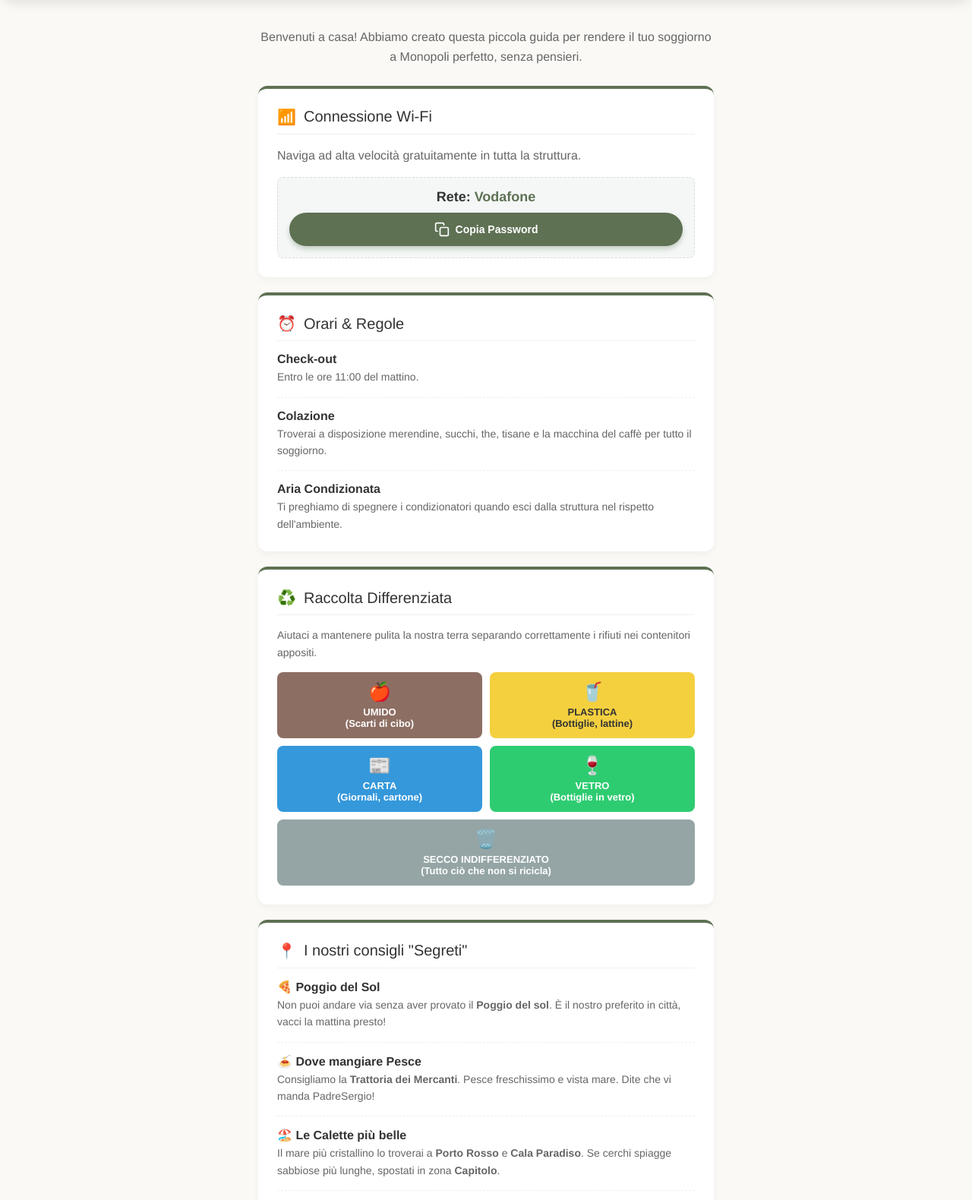
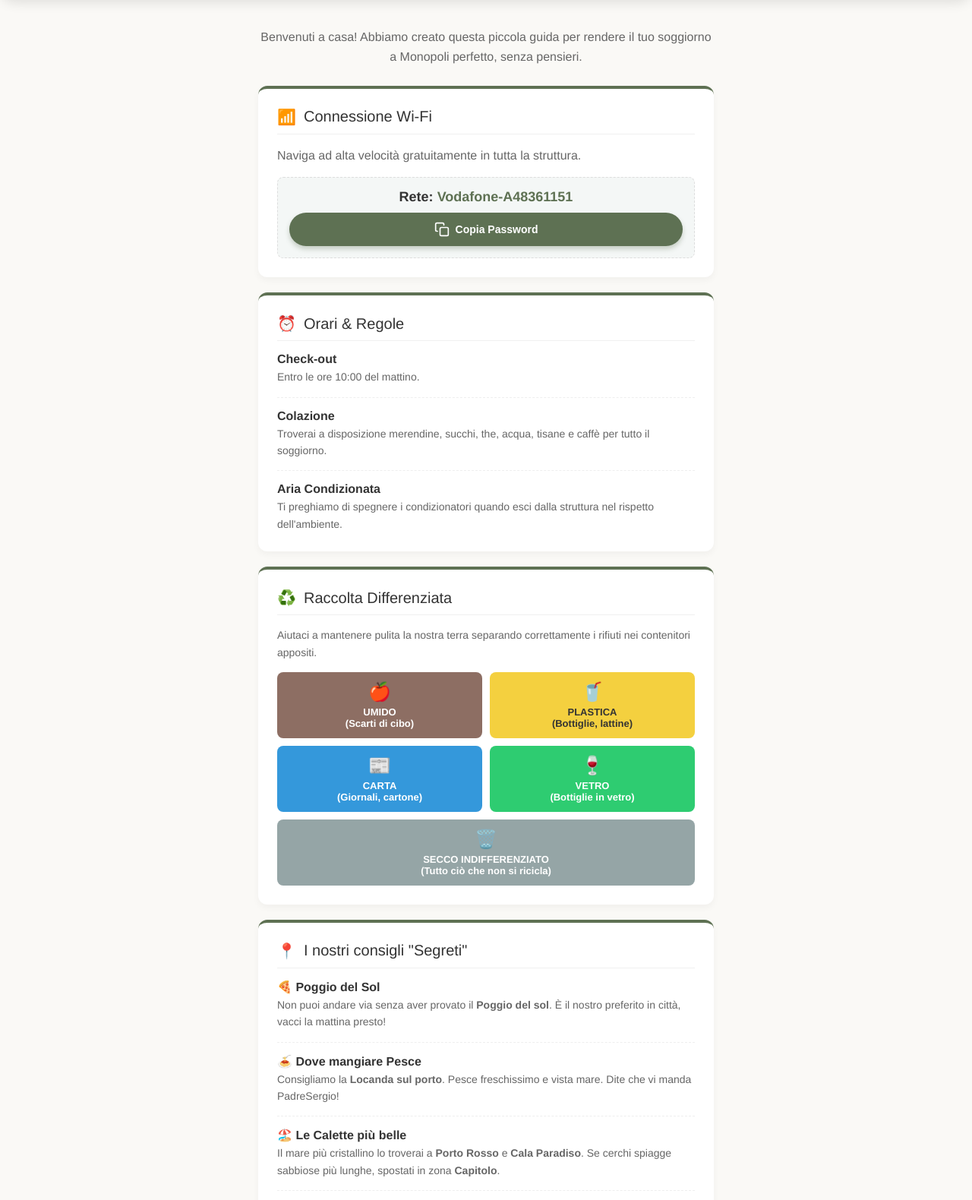
Before and after one commit to PadreSergioHouseApulia/guida, a plain HTML site: page index.html in a window 1280 px wide. Shown: the part 100-1680 px from the top of the page at 76% size. Drawn offline with Linux system fonts and the light colour scheme.

Commit message:
Add files via upload

```diff
--- a/index.html
+++ b/index.html
@@ -109,8 +109,8 @@
             <p lang="en" style="margin-top:0;">Surf at high speed for free throughout the property.</p>
 
             <div class="wifi-box">
-                <div class="wifi-name">Rete: <span style="color:var(--verde-primario)">Vodafone</span></div>
-                <input type="hidden" id="wifi-pwd" value="****">
+                <div class="wifi-name">Rete: <span style="color:var(--verde-primario)">Vodafone-A48361151</span></div>
+                <input type="hidden" id="wifi-pwd" value="qFMpp2Fgrb4nFyNX">
                 <button class="btn-copia" onclick="copiaWiFi()" id="btn-copia-txt">
                     <svg width="20" height="20" viewBox="0 0 24 24" fill="none" stroke="currentColor" stroke-width="2" stroke-linecap="round" stroke-linejoin="round"><rect x="9" y="9" width="13" height="13" rx="2" ry="2"></rect><path d="M5 15H4a2 2 0 0 1-2-2V4a2 2 0 0 1 2-2h9a2 2 0 0 1 2 2v1"></path></svg>
                     <span lang="it">Copia Password</span>
@@ -124,13 +124,13 @@
             <ul class="tips-list">
                 <li>
                     <div class="tip-title"><span lang="it">Check-out</span><span lang="en">Check-out Time</span></div>
-                    <p lang="it" style="margin:0; font-size:14px;">Entro le ore 11:00 del mattino.</p>
+                    <p lang="it" style="margin:0; font-size:14px;">Entro le ore 10:00 del mattino.</p>
                     <p lang="en" style="margin:0; font-size:14px;">By 11:00 AM on departure day.</p>
                 </li>
                 <li>
                     <div class="tip-title"><span lang="it">Colazione</span><span lang="en">Breakfast</span></div>
-                    <p lang="it" style="margin:0; font-size:14px;">Troverai a disposizione merendine, succhi, the, tisane e la macchina del caffè per tutto il soggiorno.</p>
-                    <p lang="en" style="margin:0; font-size:14px;">Snacks, juices, tea, herbal teas, and a coffee machine are available for you during your stay.</p>
+                    <p lang="it" style="margin:0; font-size:14px;">Troverai a disposizione merendine, succhi, the, acqua, tisane e caffè per tutto il soggiorno.</p>
+                    <p lang="en" style="margin:0; font-size:14px;">Snacks, juices, tea, herbal teas, water and coffee are available for you during your stay.</p>
                 </li>
                 <li>
                     <div class="tip-title"><span lang="it">Aria Condizionata</span><span lang="en">Air Conditioning</span></div>
@@ -180,8 +180,8 @@
                 </li>
                 <li>
                     <div class="tip-title">🍝 Dove mangiare Pesce</div>
-                    <p lang="it" style="margin:0; font-size:14px;">Consigliamo la <b>Trattoria dei Mercanti</b>. Pesce freschissimo e vista mare. Dite che vi manda PadreSergio!</p>
-                    <p lang="en" style="margin:0; font-size:14px;">We highly recommend <b>Trattoria dei Mercanti</b>. Extremely fresh seafood and a sea view.</p>
+                    <p lang="it" style="margin:0; font-size:14px;">Consigliamo la <b>Locanda sul porto</b>. Pesce freschissimo e vista mare. Dite che vi manda PadreSergio!</p>
+                    <p lang="en" style="margin:0; font-size:14px;">We highly recommend <b>Locanda sul porto</b>. Extremely fresh seafood and a sea view.</p>
                 </li>
                 <li>
                     <div class="tip-title">🏖️ Le Calette più belle</div>
```
